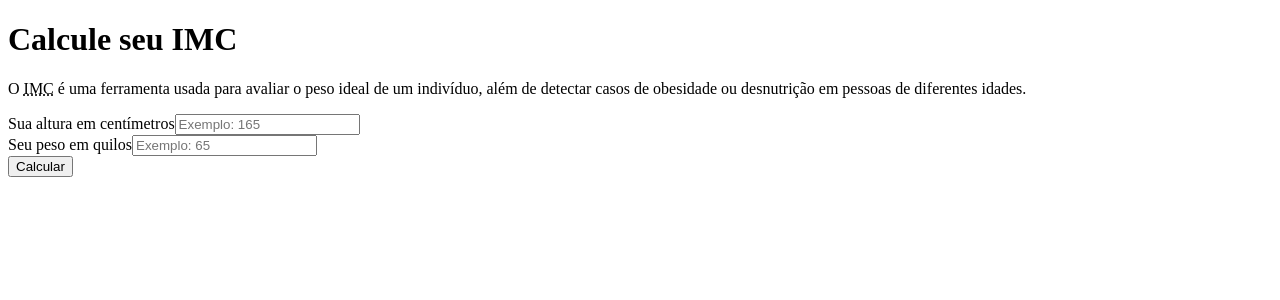
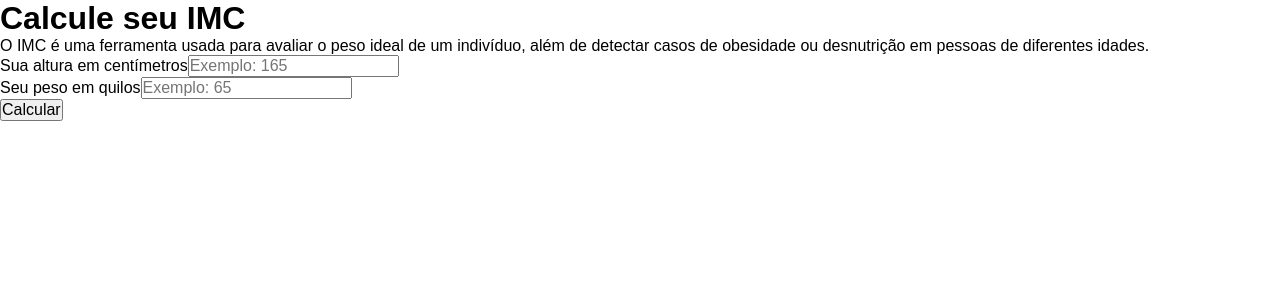
Before and after one commit to flaviojeferson/bmi-calc, a React (Vite) app: page / in a window 1280 px wide. Shown: the top 300 px of the page. Built offline with nearby package versions, Linux system fonts and the light colour scheme.

Commit message:
Configure global styles using styled-components.

```diff
--- a/package.json
+++ b/package.json
@@ -10,8 +10,10 @@
     "preview": "vite preview"
   },
   "dependencies": {
+    "@types/styled-components": "^5.1.28",
     "react": "^18.2.0",
-    "react-dom": "^18.2.0"
+    "react-dom": "^18.2.0",
+    "styled-components": "^6.0.8"
   },
   "devDependencies": {
     "@types/react": "^18.2.15",
--- /dev/null
+++ b/src/@types/styled-components.d.ts
@@ -0,0 +1,6 @@
+import 'styled-components';
+import { defaultTheme } from '../themes/defaultTheme';
+type ThemeType = typeof defaultTheme;
+declare module 'styled-components' {
+  export interface DefaultTheme extends ThemeType {}
+}
--- a/src/App.tsx
+++ b/src/App.tsx
@@ -1,9 +1,15 @@
+import { ThemeProvider } from 'styled-components';
 import { BMIForm } from './components/BMIForm';
+import { GlobalStyle } from './styles/global';
+import { defaultTheme } from './themes/defaultTheme';
 
 const App: React.FC = () => {
   return (
     <>
-      <BMIForm />
+      <ThemeProvider theme={defaultTheme}>
+        <BMIForm />
+        <GlobalStyle />
+      </ThemeProvider>
     </>
   );
 };
--- /dev/null
+++ b/src/styles/global.ts
@@ -0,0 +1,21 @@
+import { createGlobalStyle } from 'styled-components';
+
+const GlobalStyle = createGlobalStyle`
+  * {
+    margin: 0;
+    padding: 0;
+    cursor: default;
+    box-sizing: border-box;
+  }
+
+  :focus {
+    outline: none;
+  }
+
+  body, input, button, textarea, abbr {
+    font: normal 400 1rem sans-serif;
+    text-decoration: none;
+  }
+`;
+
+export { GlobalStyle };
--- /dev/null
+++ b/src/themes/defaultTheme.ts
@@ -0,0 +1,6 @@
+const defaultTheme = {
+  white: '#ffffff',
+  black: '#000000',
+};
+
+export { defaultTheme };
```
Also changed, not shown: 1 other file (tests, documents, lock files or other folders).
